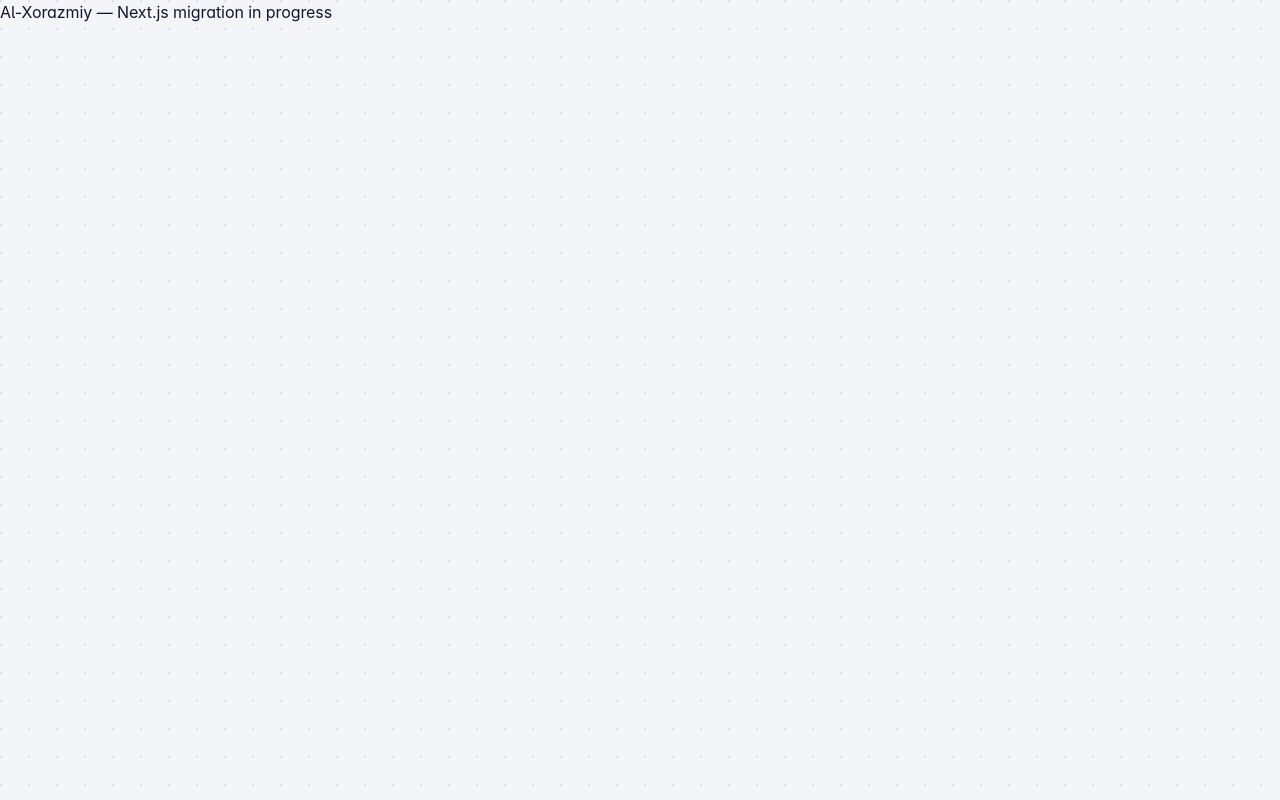
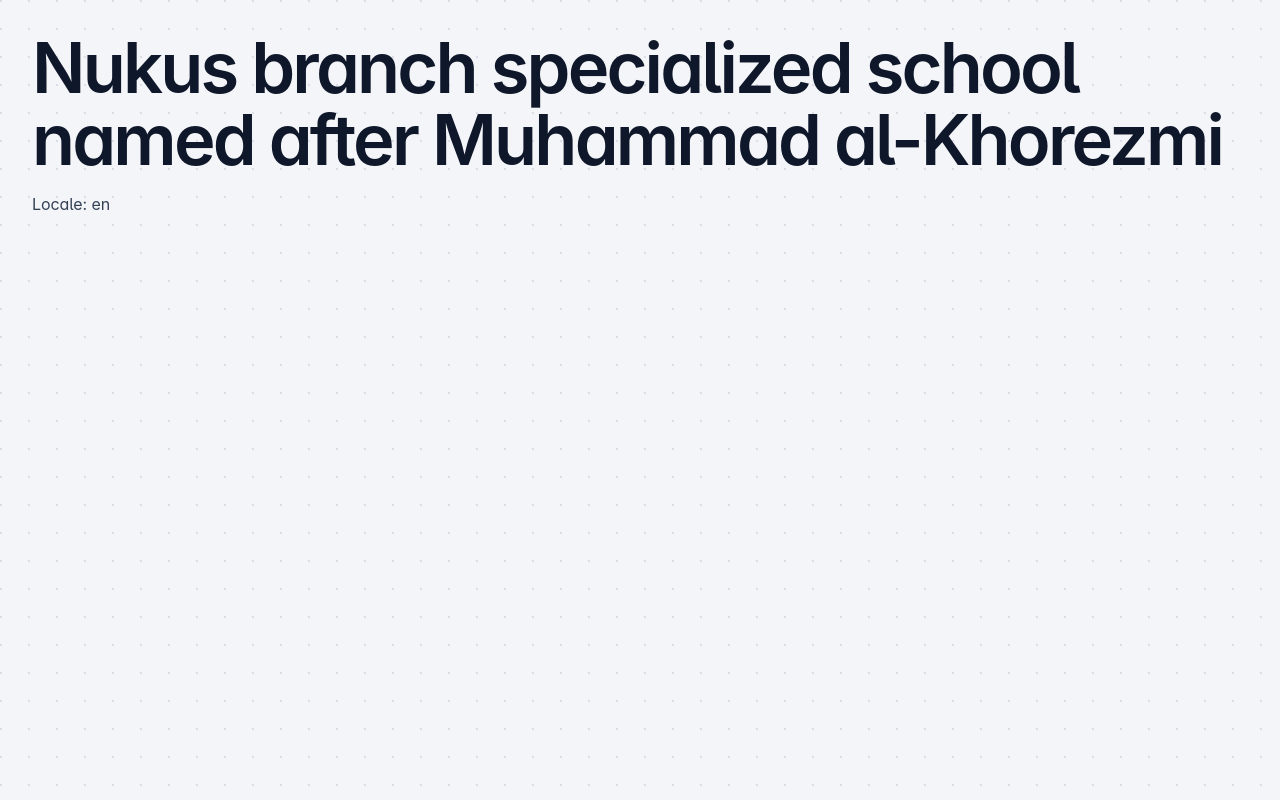
Before and after one commit to AytmuratEshbaev/alxorezmiy, a Next.js app: page /en in a window 1280 px wide. Built offline with nearby package versions, Linux system fonts and the light colour scheme; no server answers.

Commit message:
Phase 3.6: home placeholder uses getTranslations to render hero.title

```diff
--- a/src/app/[locale]/page.tsx
+++ b/src/app/[locale]/page.tsx
@@ -1,3 +1,13 @@
-export default function HomePage() {
-  return <main>Al-Xorazmiy — Next.js migration in progress</main>;
+import { setRequestLocale, getTranslations } from 'next-intl/server';
+
+export default async function HomePage({ params }: { params: Promise<{ locale: string }> }) {
+  const { locale } = await params;
+  setRequestLocale(locale);
+  const t = await getTranslations('hero');
+  return (
+    <main style={{ padding: '2rem' }}>
+      <h1>{t('title')}</h1>
+      <p>Locale: {locale}</p>
+    </main>
+  );
 }
```
